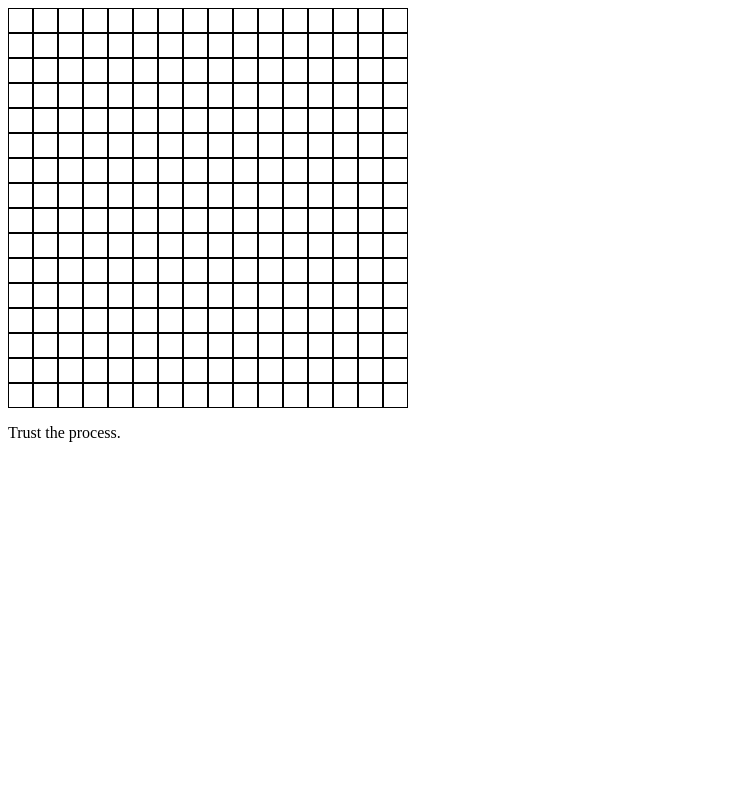
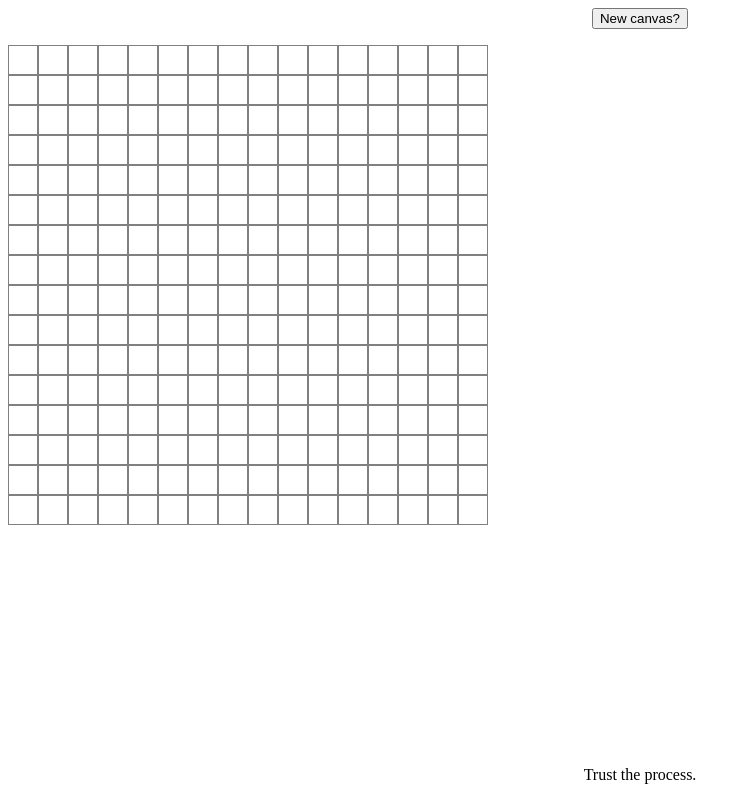
Before and after one commit to Cremoide/etch-a-sketch, a plain HTML site: page index.html in a window 1280 px wide. Shown: the whole page, without its empty margins (0-747 px from the left). Drawn offline with Linux system fonts and the light colour scheme.

Commit message:
- Button for a new canvas is now working. - New canvas works up to 80x80 (needs to fix numbers over to 100x100).

```diff
--- a/index.html
+++ b/index.html
@@ -1,20 +1,27 @@
 <!DOCTYPE html>
 <html lang="en">
+
 <head>
     <meta charset="UTF-8">
     <meta name="viewport" content="width=device-width, initial-scale=1.0">
     <title>Etch-a-Sketch ✍🏻</title>
     <link rel="stylesheet" href="style.css">
 </head>
+
 <body>
+    <div id="controls" class="center">
+        <button id="btn">New canvas?</button>
+        <p></p>
+    </div>
 
     <div id="container">
     </div>
 
-    <div id="controls">
+    <div class="footer center">
         <p>Trust the process.</p>
     </div>
 
     <script src="index.js"></script>
 </body>
+
 </html>
--- a/index.js
+++ b/index.js
@@ -1,54 +1,62 @@
-// 16x16 grid of square divs
+// Popup button for the new grid
+const btn = document.querySelector("#btn");
+
+btn.addEventListener("click", (e) => {
+    let userInput = prompt("How big you want your grid?", "1-100");
+
+    e = Number(userInput);
+
+    if (Number.isNaN(e)) {
+        alert("Sadly, I can only take numbers from you.");
+        getInput();
+    }
+    if (userInput <= 0) {
+        alert("C'mon you know you can do better than that!");
+        console.log(e);
+        return e;
+    }
+    if (userInput > 100) {
+        console.log(e);
+        alert("Beep-bop! Toaster can't go over 100x100 grid size.");
+        console.log(e);
+        return e;
+    } else {
+        gridMaker(e);
+    }
+});
+
+// Grid of tile divs
 function gridMaker(rowItemNumber) {
     const container = document.querySelector("#container");
-    container.innerHTML = "";
+    container.textContent = "";
 
-    // 25px box + 1px border
-    container.style.width = `${rowItemNumber * 26}px`;
-    container.style.display = "flex";
-    container.style.flexWrap = "wrap";
+    const containerWidth = container.clientWidth;
+    const containerHeight = container.clientHeight;
 
+    const cellWidth = Math.floor(containerWidth / rowItemNumber)
+    const cellHeight = Math.floor(containerHeight / rowItemNumber)
+
+    // Tile generation
     for (let i = 0; i < rowItemNumber * rowItemNumber; i++) {
-    const div = document.createElement("div");
-    div.style.cssText = "border: 1px solid black; height: 25px; width: 25px";
-    div.classList.add('cell')
-    container.appendChild(div);
-    }
+    const cell = document.createElement("div");
+
+    console.log(`Tile Width: ${Math.floor(containerWidth / rowItemNumber)}px`);
+    console.log(`Tile Height: ${Math.floor(containerHeight / rowItemNumber)}px`);
+
+    cell.style.cssText = `height: ${cellHeight}; width: ${cellHeight}px`;
+    cell.classList.add('cell')
+    container.appendChild(cell);
     }
 
-gridMaker(16);
+    // Hover effect on the tiles when mouse goes over
+    let cell = document.querySelectorAll(".cell");
 
-// Hover effect on the tiles when mouse goes over
-const cell = document.querySelectorAll(".cell");
-
-cell.forEach(cell => {
+    cell.forEach((cell) => {
         cell.addEventListener("mouseenter", () => {
             console.log("Cell detected!");
             cell.style.background = "black";
         });
     });
+};
 
-// for (let i = 0; i < cell.length; i++) {
-//     cell[i].style.backgroundColor = "black";
-// }
-
-// cellNodeList.addEventListener("mouseenter", cellPaint);
-
-
-// for (let i = 0; i < cell.length; i++) {
-//     cell[i].style.backgroundColor = "black";
-// }
-
-// cellNodeList.addEventListener("mouseenter", cellPaint);
-
-// element.addEventListener("click", function() {
-//     document.getElementById("demo").innerHTML = "Hello World";
-//   });
-
-// btn.onclick = () => {
-//     const cellNodeList = document.querySelectorAll(".cell");
-
-//     for (let i = 0; i < cell.length; i++) {
-//         cell[i].style.backgroundColor = "black";
-//     }
-// };
+gridMaker(16);
--- a/style.css
+++ b/style.css
@@ -3,8 +3,25 @@
 }
 
 #container {
+    width: 480px;
+    height: 480px;
     display: flex;
     flex-wrap: wrap;
-    align-items: flex-start;
-    justify-content: flex-start;
 }
+
+.cell {
+    border: 1px solid gray;
+}
+
+.center {
+    justify-content: center;
+    justify-items: center;
+}
+
+.footer {
+    position: fixed;
+    left: 0;
+    bottom: 0;
+    width: 100%;
+    text-align: center;
+}
```
Lines whose indentation alone changed are shown as unchanged.
